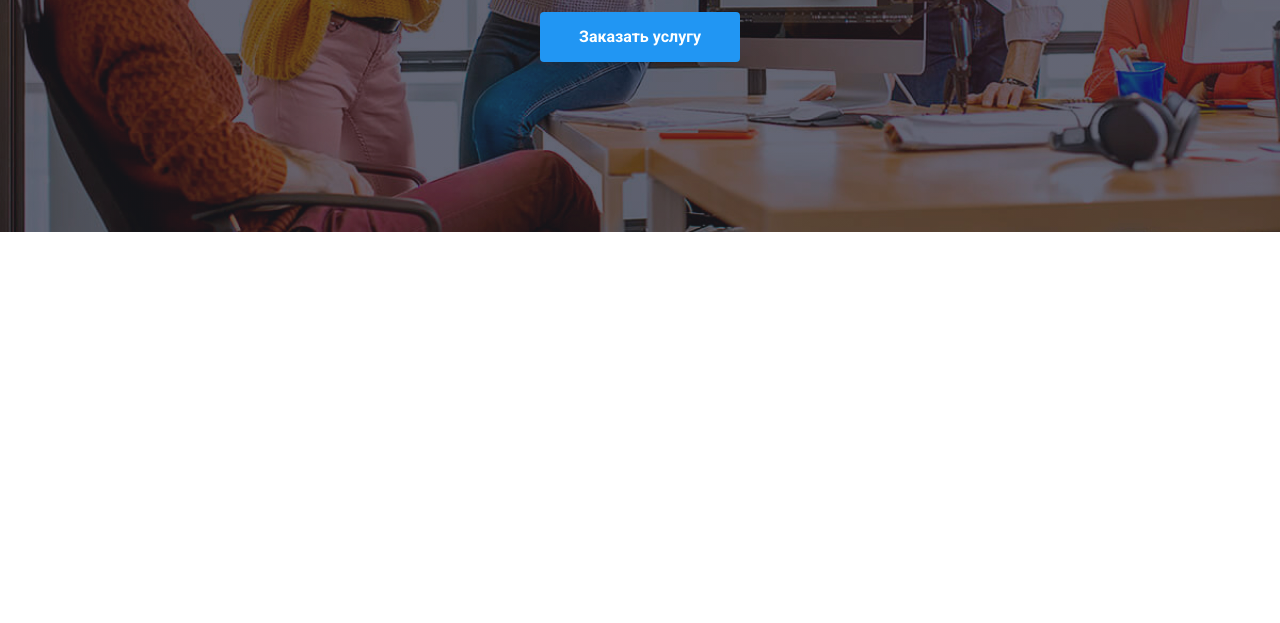
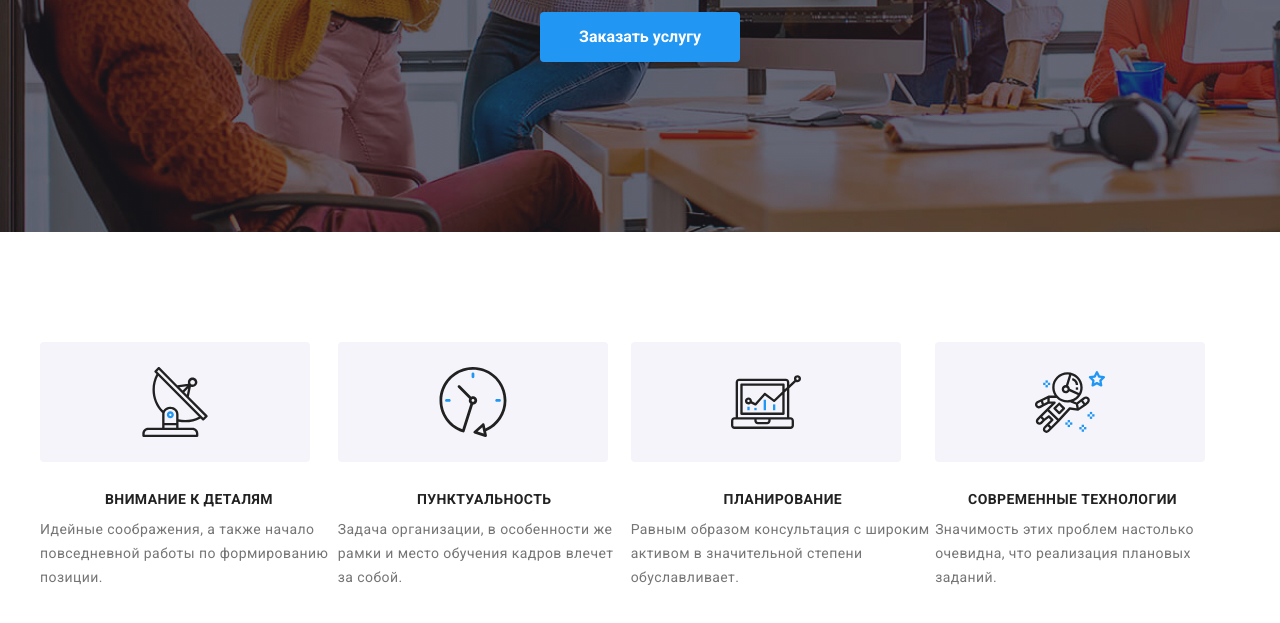
Before and after one commit to Dartantyana/goit-markup-hw-08, a plain HTML site: page index.html in a window 1280 px wide. Shown: the part 445-1068 px from the top of the page. Before the commit the page ends 800 px from the top, so only its background shows below. Drawn offline with nearby package versions, Linux system fonts and the light colour scheme.

Commit message:
excellence section

```diff
--- a/index.html
+++ b/index.html
@@ -129,7 +129,7 @@
 
     <!--excellence-->
 
-    <!-- <section class="section">
+    <section class="section">
         <div class="container">
           <h2 class="visually-hidden">Наши положительные качества</h2>
           <ul class="excellence-list list">
@@ -179,7 +179,7 @@
             </li>
           </ul>
         </div>
-      </section> -->
+      </section>
 
     <!--gallery-->
 
--- a/sass/base/_excellence.scss
+++ b/sass/base/_excellence.scss
@@ -12,11 +12,11 @@
   line-height: 1.71;
   letter-spacing: 0.03em;
   color: var(--secondary-text-color-theme-light);
+  margin-bottom: 30px;
+  text-align: left;
 }
-
-.excellence-list {
-  display: flex;
-  margin-left: -30px;
+.container {
+  text-align: center;
 }
 
 .excellence-image {
@@ -29,15 +29,58 @@
   justify-content: center;
   align-items: center;
   background-color: #f5f4fa;
-  width: 270px;
   height: 120px;
   border-radius: 4px;
   margin-bottom: 30px;
 }
+.section {
+  padding-bottom: 60px;
+  padding-top: 60px;
+}
 
-.elements-section {
-  margin-left: 30px;
-  &:nth-last-of-type(n + 4) {
+@media screen and (max-width: 767px) {
+  .excellence-list {
+    display: flex;
+    flex-wrap: wrap;
+  }
+}
+
+@media screen and (min-width: 768px) {
+  .excellent-list {
+    display: flex;
+    flex-wrap: wrap;
+    margin: -15px;
+  }
+  .excellence-list-item {
+    margin: 15px;
+    flex-basis: calc((100% - 4 * 15px) / 2);
+    text-align: left;
+  }
+}
+
+@media screen and (min-width: 1200px) {
+  .section {
+    padding-top: 94px;
+    padding-bottom: 94px;
+  }
+  .excellence-list {
+    display: flex;
+
+    margin-left: -30px;
+  }
+  .excellence-image-list {
+    display: flex;
+    justify-content: center;
+    align-items: center;
+    background-color: #f5f4fa;
+    width: 270px;
+    height: 120px;
+    border-radius: 4px;
     margin-bottom: 30px;
   }
+  // .elements-section {
+  //   margin-left: 30px;
+  //   &:nth-last-of-type(n + 4) {
+  //     margin-bottom: 30px;
+  //   }
 }
--- a/sass/base/_hero-section.scss
+++ b/sass/base/_hero-section.scss
@@ -8,19 +8,16 @@
   align-items: center;
   font-size: 26px;
   line-height: 1.61;
+  padding-top: 118px;
+  padding-bottom: 118px;
 }
 
 @media screen and (min-width: 768px) {
   .hero-section {
     background-image: linear-gradient(rgba(47, 48, 58, 0.4), rgba(47, 48, 58, 0.4)),
       url(../img/bg-tablet.jpg);
-    height: 722px;
-  }
-}
-
-@media screen and (max-width: 1199px) {
-  .hero-section {
-    padding-top: 118px;
+    height: 398px;
+    padding-top: 116px;
     padding-bottom: 118px;
   }
 }
```
Also changed, not shown: portfolio.html (+1 -1 lines), css/main.css, css/main.min.css.
